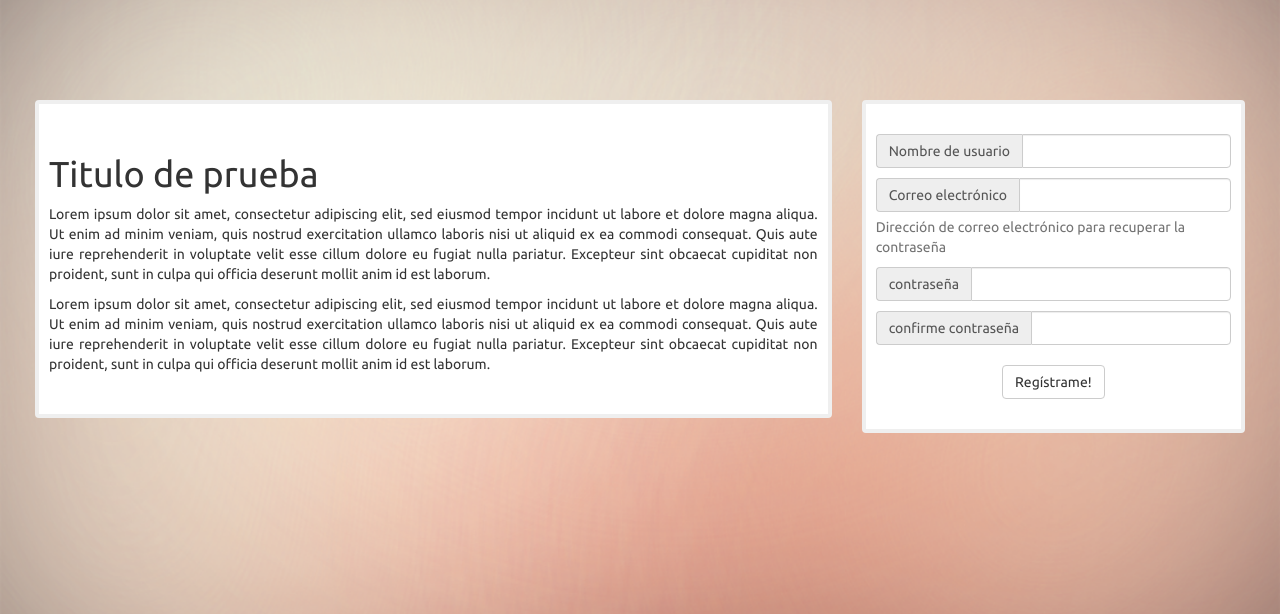
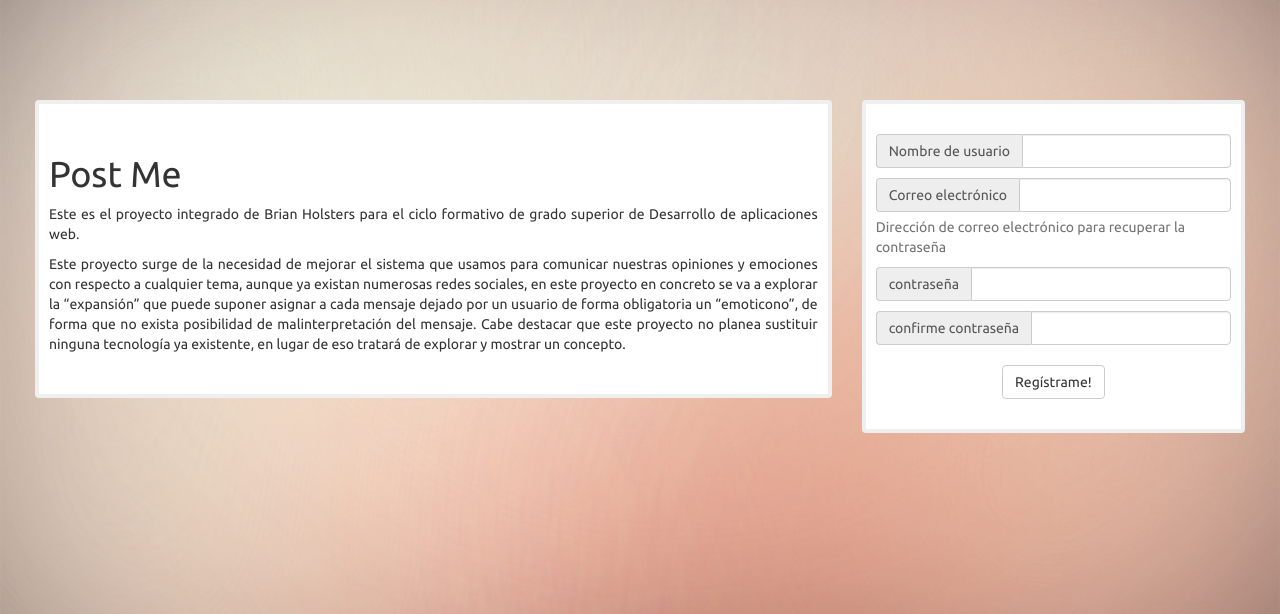
Before and after one commit to brian-holsters/PI_brian, a Django app: page / in a window 1280 px wide. Shown: the part 60-674 px from the top of the page. Run offline with Django 3.2, Linux system fonts and the light colour scheme; parts of the project's set-up code (start-up, migrations or seed data) failed here and were passed over; some libraries are stand-ins or nearby versions.

Commit message:
texto index

```diff
--- a/src/PI_brian/templates/index/index_anonimo.html
+++ b/src/PI_brian/templates/index/index_anonimo.html
@@ -16,13 +16,14 @@
     <div class="col-xs-12 col-md-8">
         <div class="detalles">
             <h1>
-                Titulo de prueba
+                Post Me
             </h1>
             <p>
-                Lorem ipsum dolor sit amet, consectetur adipiscing elit, sed eiusmod tempor incidunt ut labore et dolore magna aliqua. Ut enim ad minim veniam, quis nostrud exercitation ullamco laboris nisi ut aliquid ex ea commodi consequat. Quis aute iure reprehenderit in voluptate velit esse cillum dolore eu fugiat nulla pariatur. Excepteur sint obcaecat cupiditat non proident, sunt in culpa qui officia deserunt mollit anim id est laborum.
+                Este es el proyecto integrado de Brian Holsters para el ciclo formativo de grado superior de Desarrollo de aplicaciones web.
             </p>
             <p>
-                Lorem ipsum dolor sit amet, consectetur adipiscing elit, sed eiusmod tempor incidunt ut labore et dolore magna aliqua. Ut enim ad minim veniam, quis nostrud exercitation ullamco laboris nisi ut aliquid ex ea commodi consequat. Quis aute iure reprehenderit in voluptate velit esse cillum dolore eu fugiat nulla pariatur. Excepteur sint obcaecat cupiditat non proident, sunt in culpa qui officia deserunt mollit anim id est laborum.
+                Este proyecto surge de la necesidad de mejorar el sistema que usamos para comunicar nuestras opiniones y emociones con respecto a cualquier tema, aunque ya existan numerosas redes sociales, en este proyecto en concreto se va a explorar la “expansión” que puede suponer asignar a cada mensaje dejado por un usuario de forma obligatoria un “emoticono”, de forma que no exista posibilidad de malinterpretación del mensaje.
+Cabe destacar que este proyecto no planea sustituir ninguna tecnología ya existente, en lugar de eso tratará de explorar y mostrar un concepto.
             </p>
         </div>
     </div>
```
